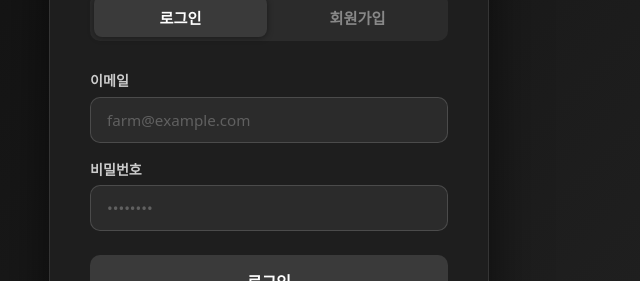
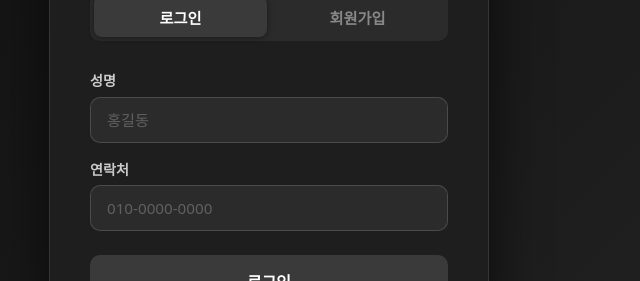
Before and after one commit to mitra21c/taetaefarm, a React (Vite) app: page /login in a window 1280 px wide. Shown: the part 313-594 px from the top of the page, without its empty margins (371-1011 px from the left). Built offline with nearby package versions, Linux system fonts and the light colour scheme; no server answers.

Commit message:
feat: 로그인 방식을 성명+연락처로 변경 (이메일+비밀번호 제거)
Co-Authored-By: Claude Sonnet 4.6 <noreply@anthropic.com>

```diff
--- a/src/api/auth.ts
+++ b/src/api/auth.ts
@@ -3,10 +3,7 @@ import type { LoginRequest, LoginResponse, RegisterRequest } from '../types/auth
 import { encryptPassword } from '../utils/crypto';
 
 export const login = async (credentials: LoginRequest): Promise<LoginResponse> => {
-  const { data } = await axiosInstance.post<LoginResponse>('/auth/login', {
-    ...credentials,
-    password: encryptPassword(credentials.password),
-  });
+  const { data } = await axiosInstance.post<LoginResponse>('/auth/login', credentials);
   return data;
 };
 
--- a/src/pages/LoginPage.tsx
+++ b/src/pages/LoginPage.tsx
@@ -234,36 +234,30 @@ export default function LoginPage() {
         {tab === 'login' && (
           <form className={styles.form} onSubmit={submitLogin(onLogin)} noValidate>
             <div className={styles.fieldGroup}>
-              <label htmlFor="login-email" className={styles.label}>이메일</label>
+              <label htmlFor="login-name" className={styles.label}>성명</label>
               <input
-                id="login-email"
-                type="email"
-                placeholder="farm@example.com"
-                className={`${styles.input} ${loginErrors.email ? styles.inputError : ''}`}
-                {...regLogin('email', {
-                  required: '이메일을 입력해 주세요.',
-                  pattern: EMAIL_PATTERN,
-                })}
+                id="login-name"
+                type="text"
+                placeholder="홍길동"
+                className={`${styles.input} ${loginErrors.name ? styles.inputError : ''}`}
+                {...regLogin('name', { required: '성명을 입력해 주세요.' })}
               />
-              {loginErrors.email && (
-                <span className={styles.errorMsg}>{loginErrors.email.message}</span>
+              {loginErrors.name && (
+                <span className={styles.errorMsg}>{loginErrors.name.message}</span>
               )}
             </div>
 
             <div className={styles.fieldGroup}>
-              <label htmlFor="login-password" className={styles.label}>비밀번호</label>
+              <label htmlFor="login-phone" className={styles.label}>연락처</label>
               <input
-                id="login-password"
-                type="password"
-                placeholder="••••••••"
-                className={`${styles.input} ${loginErrors.password ? styles.inputError : ''}`}
-                {...regLogin('password', {
-                  required: '비밀번호를 입력해 주세요.',
-                  minLength: { value: 6, message: '비밀번호는 6자 이상이어야 합니다.' },
-                })}
+                id="login-phone"
+                type="tel"
+                placeholder="010-0000-0000"
+                className={`${styles.input} ${loginErrors.phone ? styles.inputError : ''}`}
+                {...regLogin('phone', { required: '연락처를 입력해 주세요.' })}
               />
-              {loginErrors.password && (
-                <span className={styles.errorMsg}>{loginErrors.password.message}</span>
+              {loginErrors.phone && (
+                <span className={styles.errorMsg}>{loginErrors.phone.message}</span>
               )}
             </div>
 
@@ -271,7 +265,7 @@ export default function LoginPage() {
               <div className={styles.serverError}>
                 {(loginMutation.error as any)?.response?.status === 403
                   ? '관리자 승인 대기 중입니다. 관리자에게 문의 하세요.'
-                  : '이메일 또는 비밀번호가 올바르지 않습니다.'}
+                  : '성명 또는 연락처가 올바르지 않습니다.'}
               </div>
             )}
 
--- a/src/types/auth.ts
+++ b/src/types/auth.ts
@@ -1,6 +1,6 @@
 export interface LoginRequest {
-  email: string;
-  password: string;
+  name: string;
+  phone: string;
 }
 
 export interface RegisterRequest {
```
Also changed, not shown: 1 other file (tests, documents, lock files or other folders).
